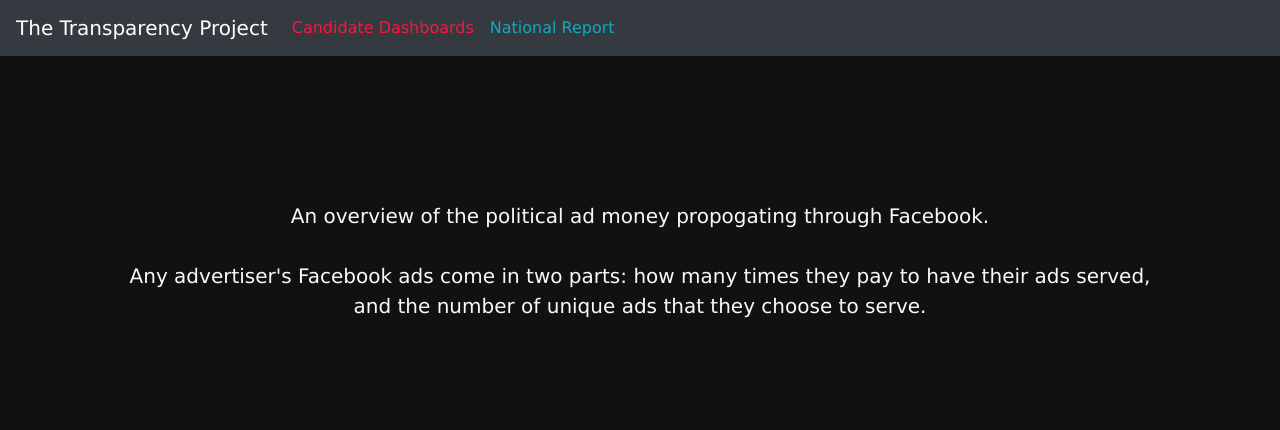
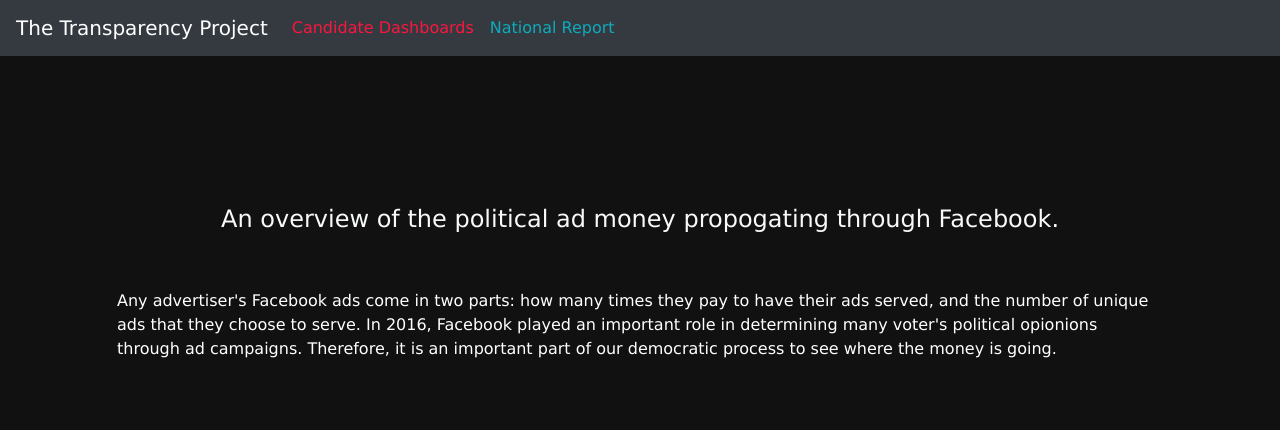
Before and after one commit to datascienceucsc/dss-cruzhacks, a Flask app: page /national_report in a window 1280 px wide. Shown: the top 430 px of the page. Run offline with Flask 3, Linux system fonts and the light colour scheme; parts of the project's set-up code (start-up, migrations or seed data) failed here and were passed over; some libraries are stand-ins or nearby versions.

Commit message:
Fixed css

```diff
--- a/server/server/static/main.css
+++ b/server/server/static/main.css
@@ -306,3 +306,11 @@ footer svg {
 #rick {
 
 }
+
+#national-banner {
+  font-size: 150%;
+}
+
+.small-p {
+  color: white !important;
+}
--- a/server/server/templates/national_report.html
+++ b/server/server/templates/national_report.html
@@ -2,9 +2,15 @@
 <div class="container">
   <div class="jumbotron">
     <hr class="my-4" />
-    <p class="lead text-center text-light">
-      An overview of the political ad money propogating through Facebook. <br><br> Any advertiser's Facebook
+    <p class="lead text-center text-light" id="national-banner">
+      An overview of the political ad money propogating through Facebook. <br><br>
+    </p>
+    <p class="small-p">
+      Any advertiser's Facebook
       ads come in two parts: how many times they pay to have their ads served, and the number of unique ads that they choose to serve.
+      In 2016, Facebook played an important role in determining many voter's political opionions through ad campaigns.
+      Therefore, it is an important part of our democratic process to see where the money is going.
+
     </p>
   </div>
 </div>
```
